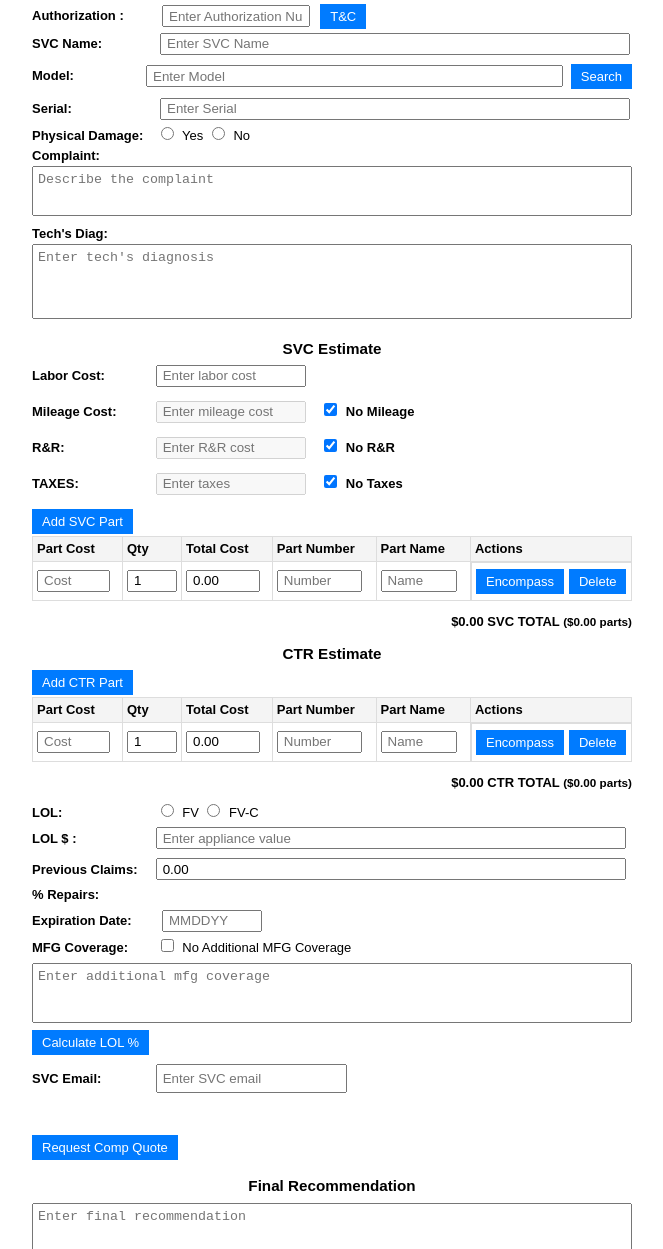
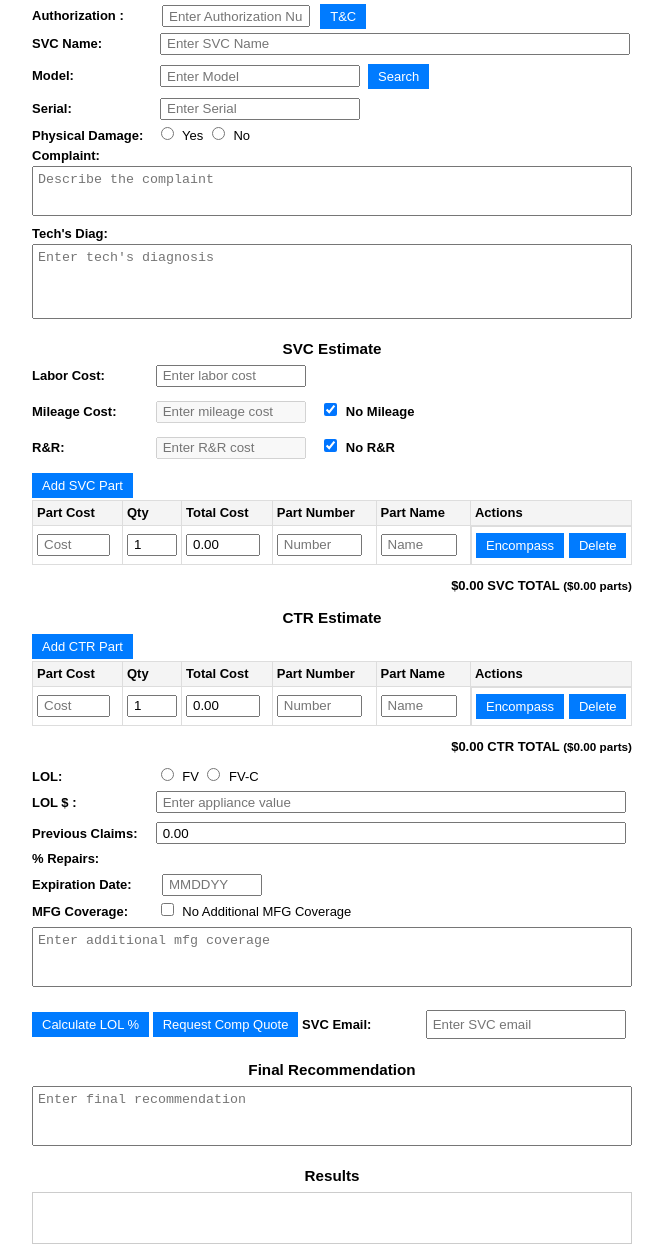
Before and after one commit to agustinsrt/Agustinsrt.github.io, a plain HTML site: page index.html in a window 1280 px wide. Shown: the part 43-1292 px from the top of the page, without its empty margins (308-971 px from the left). Drawn offline with Linux system fonts and the light colour scheme.

Commit message:
Update index.html

```diff
--- a/index.html
+++ b/index.html
@@ -48,14 +48,14 @@
     </div>
 
     <div class="compact flex">
-      <label for="model">Model:</label>
-      <input type="text" id="model" placeholder="Enter Model">
+      <label for="model" >Model:</label>
+      <input type="text" id="model" placeholder="Enter Model" style="width: 200px">
       <button onclick="searchModel()">Search</button>
     </div>
 
     <div class="compact flex">
       <label for="serial">Serial:</label>
-      <input type="text" id="serial" placeholder="Enter Serial">
+      <input type="text" id="serial" placeholder="Enter Serial" style="width: 200px">
     </div>
 
     <div class="compact">
@@ -97,13 +97,8 @@
   <label style="margin-left: 10px;">
     <input type="checkbox" id="noRR" checked onchange="toggleField('rrCost', 'noRR')"> No R&R
   </label>
-</div>
-<div style="margin-bottom: 10px;">
-  <label for="TaxCost" style="min-width: 100px;">TAXES:</label>
-  <input type="number" id="TaxCost" maxlength="12" placeholder="Enter taxes" style="width: 150px" oninput="updateTotals()" min="0">
-  <label style="margin-left: 10px;">
-    <input type="checkbox" id="noTax" checked onchange="toggleField('TaxCost', 'noTax')"> No Taxes
-  </label>
+
+
 
         </div>
         <button onclick="addRow('svc')">Add SVC Part</button>
@@ -205,22 +200,14 @@
 
 <!-- Button to calculate LOL percentage -->
 <div class="compact">
-  <button onclick="calculateLOLPercentage()">Calculate LOL %</button>
+  <button onclick="calculateLOLPercentage()">Calculate LOL %</button> <button onclick="sendCompQuoteEmail()" style="margin-top: 20px;">Request Comp Quote</button> <label for="svcEmail">SVC Email:</label>
+  <input type="email" id="svcEmail" placeholder="Enter SVC email" style="width: 200px">
 </div>
-
-<label for="svcEmail">SVC Email:</label>
-<input type="email" id="svcEmail" placeholder="Enter SVC email">
 
 <!-- Results Section -->
 <div id="lolResults" style="margin-top: 20px;">
   <!-- Results for LOL Percentage and recommendations will appear here -->
 </div>
-
-<button onclick="sendCompQuoteEmail()" style="margin-top: 20px;">Request Comp Quote</button>
-
-
-
-
 
 
           <!-- Final Recommendation -->
@@ -283,8 +270,6 @@
 window.onload = function () {
   toggleField('mileageCost', 'noMileage');
   toggleField('rrCost', 'noRR');
-  toggleField('TaxCost', 'noTax');
-
 
   updateTotals(); // Actualizar los cálculos
 }
@@ -532,9 +517,8 @@ function calculateMonthsRemaining() {
   let svcLabor = parseFloat(document.getElementById('laborCost').value) || 0;
   let svcMileage = parseFloat(document.getElementById('mileageCost').value) || 0;
   let svcRR = parseFloat(document.getElementById('rrCost').value) || 0;
-  let svcTaxes = parseFloat(document.getElementById('TaxCost').value) || 0;
 
-  let svcTotal = svcLabor + svcMileage + svcRR + svcTaxes;
+  let svcTotal = svcLabor + svcMileage + svcRR;
   let svcPartsTotal = 0;
 
   // Recolectar partes en SVC y calcular el costo total
```
